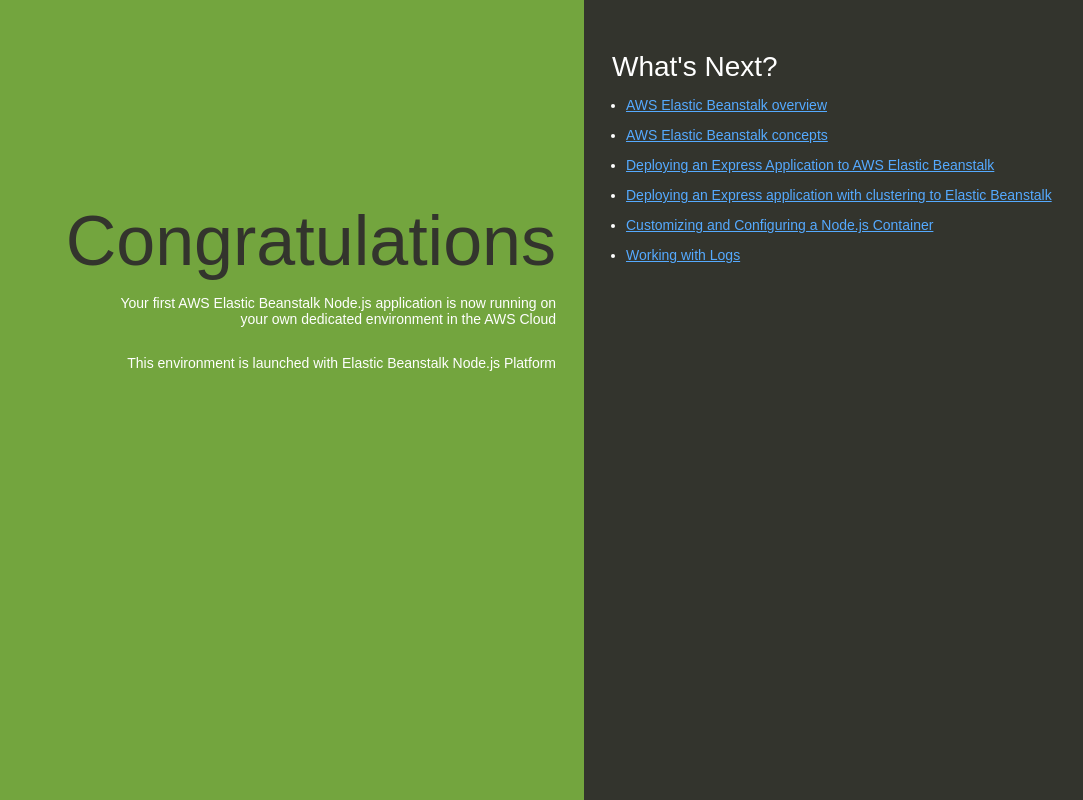
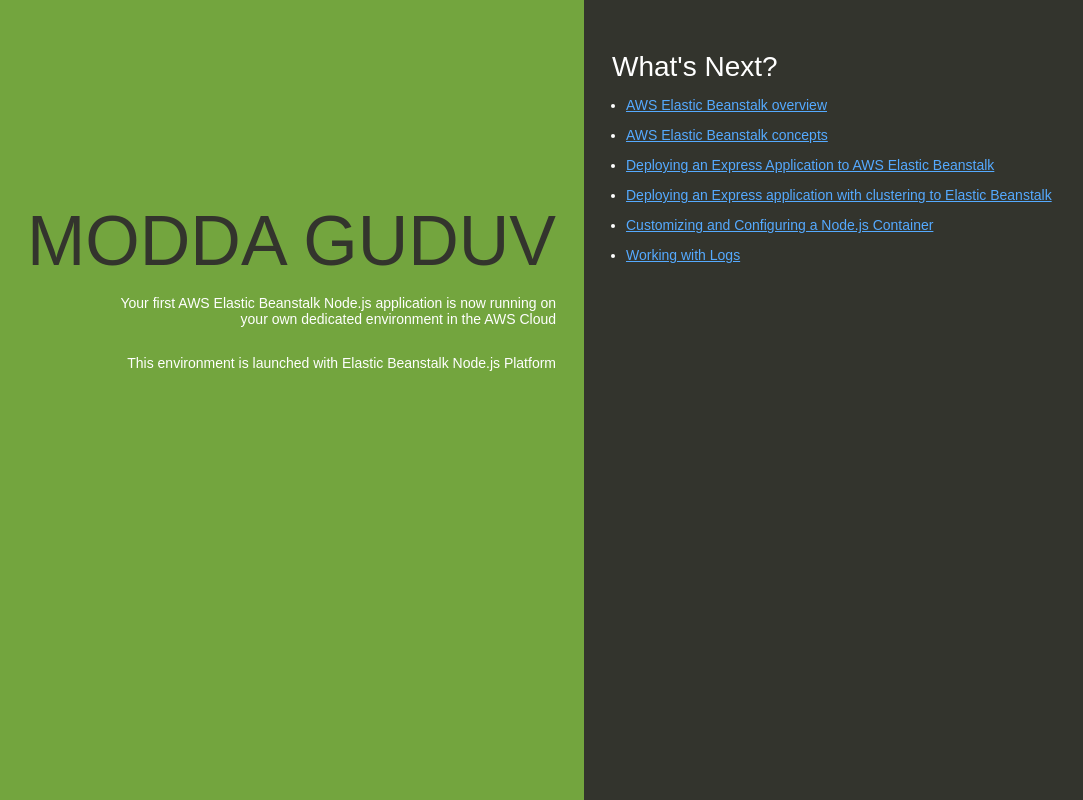
Before and after one commit to sairamreddy9666/aws-basic-nodejs-code, a website: page index.html in a window 1280 px wide. Shown: the whole page, without its empty margins (56-1139 px from the left). Drawn offline with Linux system fonts and the light colour scheme.

Commit message:
Update index.html

```diff
--- a/index.html
+++ b/index.html
@@ -74,7 +74,7 @@
   </head>
   <body>
     <div class="textColumn">
-      <h1>Congratulations</h1>
+      <h1>MODDA GUDUV</h1>
       <p>Your first AWS Elastic Beanstalk Node.js application is now running on your own dedicated environment in the AWS Cloud</p>
       <p>This environment is launched with Elastic Beanstalk Node.js Platform</p>
     </div>
```
